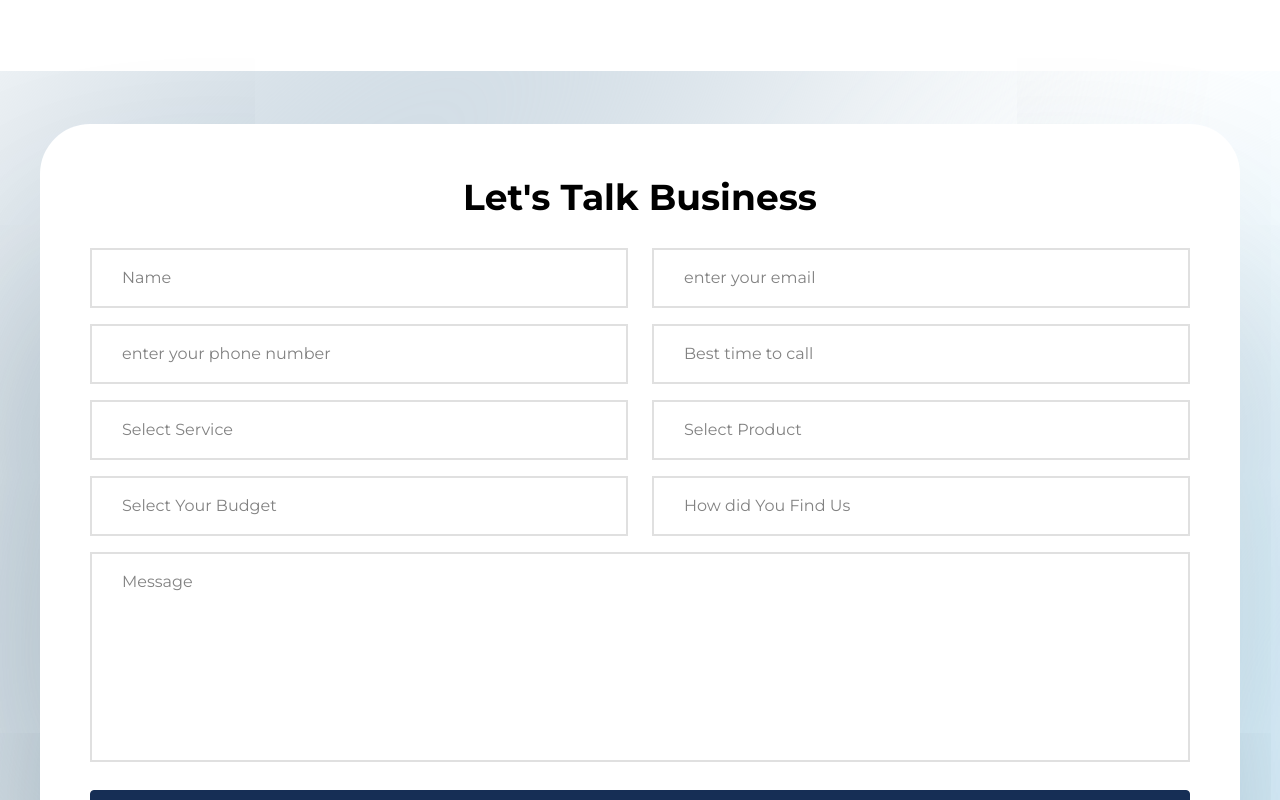
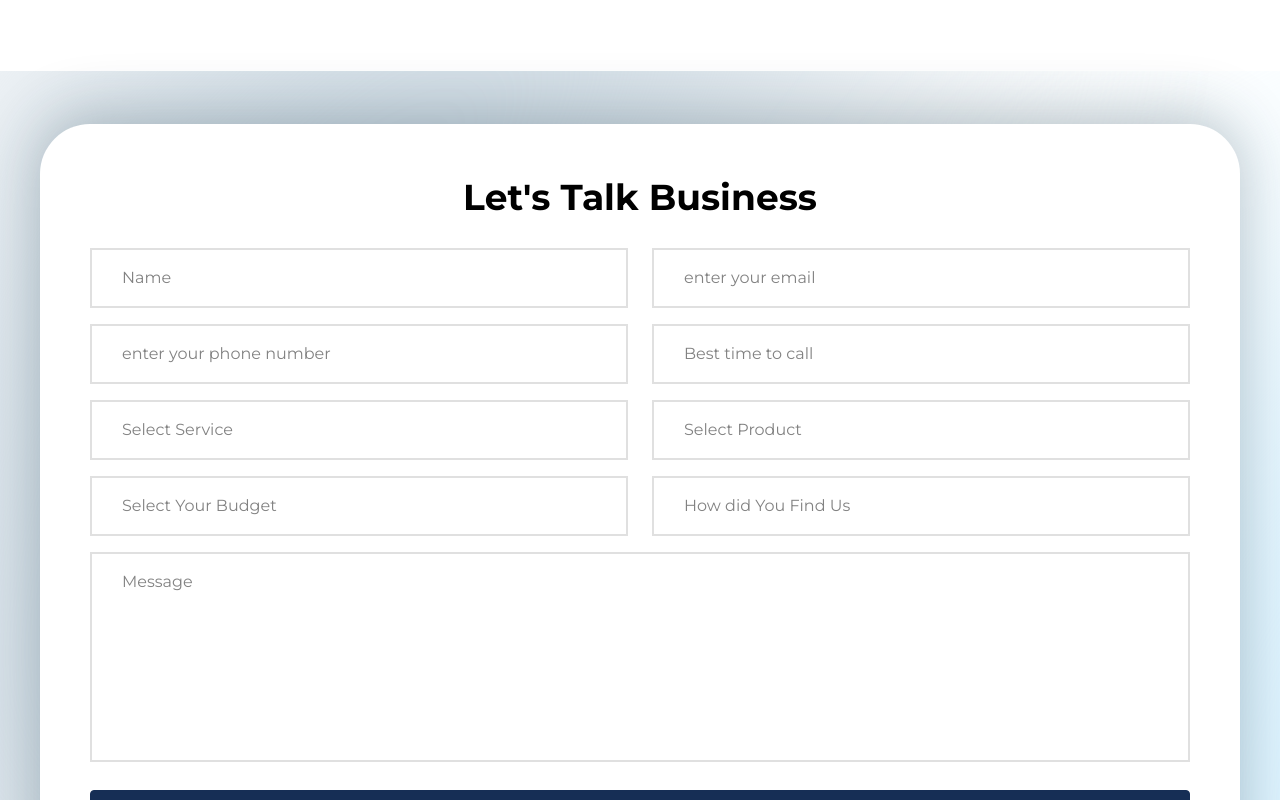
Before and after one commit to farukh110/99itsolutions, a React (Create React App) app: page / in a window 1280 px wide. Shown: the part 6380-7180 px from the top of the page. Built offline with nearby package versions, Linux system fonts and the light colour scheme; a web font is replaced by a local one.

Commit message:
updated few things

```diff
--- a/src/pages/404/index.jsx
+++ b/src/pages/404/index.jsx
@@ -26,7 +26,7 @@ const FourZeroFour = () => {
                 It seems the page you're looking for wandered off. Let's get you back on track!
               </p>
 
-              <button onClick={() => navigate('/')} className='btn btn-primary mb-md-5 btn-connect mx-auto d-block'> Go to Home </button>
+              <button onClick={() => navigate('/')} className='btn btn-primary mb-md-5 mb-lg-5 mb-xl-5 mb-5 btn-connect mx-auto d-block'> Go to Home </button>
 
 
             </div>
--- a/src/pages/404/index.scss
+++ b/src/pages/404/index.scss
@@ -38,3 +38,18 @@
         color: #1A3059;
     }
 }
+
+@media (max-width: 480px) {
+
+    .four-zero-four-title {
+
+        font-size: 80px;
+    }
+}
+
+@media (max-width: 767px) {
+
+    .btn-connect {
+        margin-bottom: 15px !important;
+    }
+}
--- a/src/pages/Home/index.scss
+++ b/src/pages/Home/index.scss
@@ -6,10 +6,9 @@
     background-repeat: no-repeat;
 
     .form-container {
-
         background: #ffffff;
         padding: 50px;
         border-radius: 50px;
-        box-shadow: 0px 141px 200px rgba(25, 58, 75, 0.3);
+        box-shadow: 0px -8px 60px rgba(25, 58, 75, 0.3);
     }
 }
```
